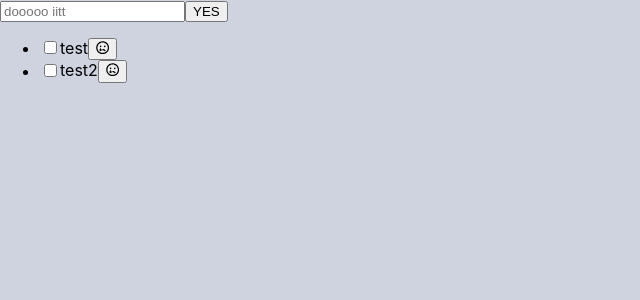
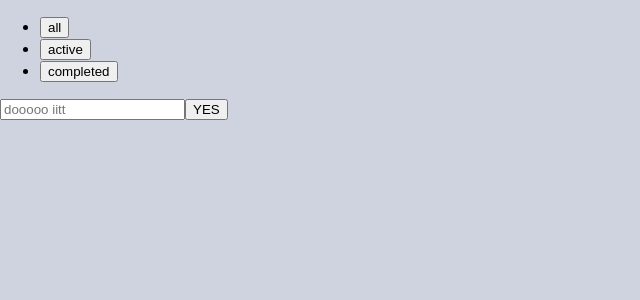
Before and after one commit to RamRamddun/Practice, a React (Create React App) app in the folder todo_react/: page / in a window 1280 px wide. Shown: the top 300 px of the page, without its empty margins (0-640 px from the left). Built offline with nearby package versions, Linux system fonts and the light colour scheme.

Commit message:
feat : add a toggle button that display the current status lists

```diff
--- a/todo_react/src/App.js
+++ b/todo_react/src/App.js
@@ -1,13 +1,20 @@
+import { useState } from 'react';
 import './App.css';
 import Footer from './components/Footer/Footer';
 import Header from './components/Header/Header';
 import TodoList from './components/TodoList/TodoList';
 
+const listFilter = ['all', 'active', 'completed'];
 function App() {
+  const [filter, setFilter] = useState([0]);
   return (
     <>
-      <Header />
-      <TodoList />
+      <Header
+        list={listFilter}
+        current={filter}
+        onFilterChange={(filter) => setFilter(filter)}
+      />
+      <TodoList filter={filter} />
       <Footer />
     </>
   );
--- a/todo_react/src/components/Header/Header.jsx
+++ b/todo_react/src/components/Header/Header.jsx
@@ -1,9 +1,13 @@
 import React from 'react';
 
-export default function Header() {
-    return (
-        <div>
-
-        </div>
-    );
+export default function Header({ list, current, onFilterChange }) {
+  return (
+    <ul>
+      {list.map((value, index) => (
+        <li key={index}>
+          <button onClick={() => onFilterChange(value)}>{value}</button>
+        </li>
+      ))}
+    </ul>
+  );
 }
--- a/todo_react/src/components/TodoList/TOdoList.jsx
+++ b/todo_react/src/components/TodoList/TOdoList.jsx
@@ -2,7 +2,7 @@ import React, { useState } from 'react';
 import AddList from '../AddList/AddList';
 import Todo from '../Todo/Todo';
 
-export default function TodoList() {
+export default function TodoList({ filter }) {
   const [todos, setTodo] = useState([
     { id: '123', text: 'test', status: 'active' },
     { id: '124', text: 'test2', status: 'active' },
@@ -12,11 +12,18 @@ export default function TodoList() {
     setTodo(todos.map((item) => (item.id === update.id ? update : item)));
   const handleDelete = (delelted) =>
     setTodo(todos.filter((item) => item.id !== delelted.id));
+
+  const filterItems = (todos, filter) => {
+    if (filter === 'all') {
+      return todos;
+    }
+    return todos.filter((list) => list.status === filter);
+  };
   return (
     <section>
       <AddList onAdd={onAdd} />
       <ul>
-        {todos.map((list) => (
+        {filterItems(todos, filter).map((list) => (
           <Todo
             key={list.id}
             item={list}
```
